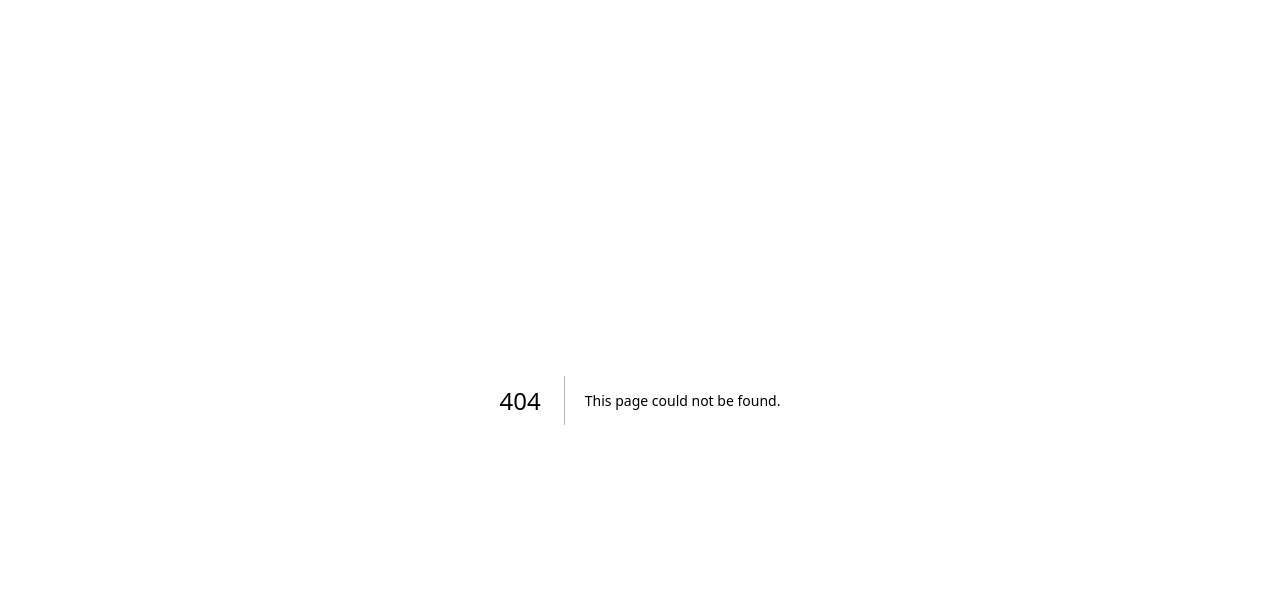
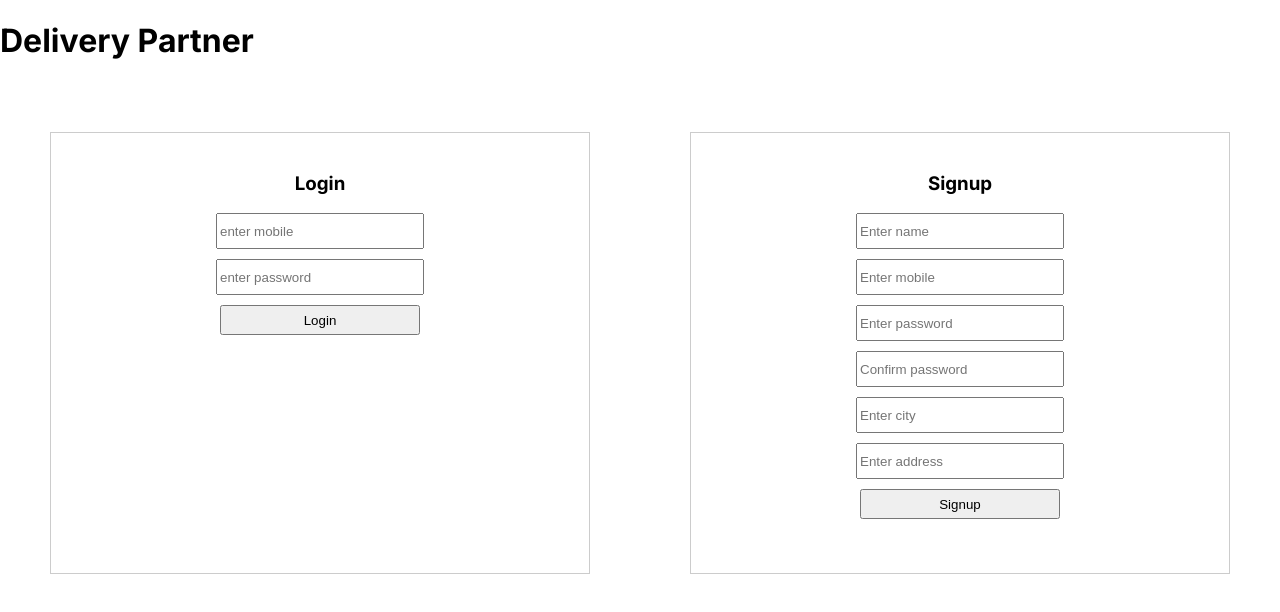
Before and after one commit to anil-sidhu/next-js-project, a Next.js app: page /deliverypartner in a window 1280 px wide. Before the commit this address had no page. Shown: the top 612 px of the page. Built offline with nearby package versions, Linux system fonts and the light colour scheme.

Commit message:
worked on delivery partner

```diff
--- a/src/app/_components/CustomerHeader.js
+++ b/src/app/_components/CustomerHeader.js
@@ -1,11 +1,12 @@
+'use client'
 import Link from "next/link"
 import { useRouter } from "next/navigation";
 import { useEffect, useState } from "react";
 
 const CustomerHeader = (props) => {
 
-    const userStorage = JSON.parse(localStorage.getItem('user'));
-    const cartStorage = JSON.parse(localStorage.getItem('cart'));
+    const userStorage = localStorage.getItem('user') && JSON.parse(localStorage.getItem('user'));
+    const cartStorage = localStorage.getItem('cart') && JSON.parse(localStorage.getItem('cart'));
     const [user, setUser] = useState(userStorage ? userStorage : undefined)
     const [cartNumber, setCartNumber] = useState(cartStorage?.length)
     const [cartItem, setCartItem] = useState(cartStorage);
--- a/src/app/api/customer/locations/route.js
+++ b/src/app/api/customer/locations/route.js
@@ -7,7 +7,7 @@ import { NextResponse } from "next/server";
 export async function GET(){
     await mongoose.connect(connectionStr,{useNewUrlParser:true})
     let result = await restaurantSchema.find();
-    result = result.map((item)=>item.city.charAt(0).toUpperCase()+ item.city.slice(1));
+    result = result.map((item)=>item?.city?.charAt(0).toUpperCase()+ item?.city?.slice(1));
 
     result = [...new Set(result.map((item)=>item))]
 
--- /dev/null
+++ b/src/app/deliverypartner/page.js
@@ -0,0 +1,64 @@
+'use client'
+import { useState } from "react";
+
+const Page = () => {
+    const [loginMobile, setLoginMobile] = useState('');
+    const [loginPassword, setLoginPassword] = useState('');
+
+    const [name, setName] = useState('');
+    const [password, setPassword] = useState('');
+    const [confirmPassword, setConfirmPassword] = useState('');
+    const [city, setCity] = useState('');
+    const [address, setAddress] = useState('');
+    const [mobile, setMobile] = useState('');
+
+    return (
+        <div>
+            <h1>Delivery Partner</h1>
+            <div className="auth-container">
+
+                <div className="login-wrapper">
+                <h3>Login</h3>
+                    <div className="input-wrapper">
+                        <input type="text" placeholder="enter mobile" value={loginMobile} onChange={(event) => setLoginMobile(event.target.value)} className="input-field" />
+                    </div>
+                    <div className="input-wrapper">
+                        <input type="password" placeholder="enter password" value={loginPassword} onChange={(event) => setLoginPassword(event.target.value)} className="input-field" />
+                    </div>
+                    <div className="input-wrapper">
+                        <button className="button">Login</button>
+                    </div>
+
+                </div>
+                <div className="signup-wrapper">
+                <h3>Signup</h3>
+                    <div className="input-wrapper">
+                        <input type="text" className="input-field" value={name} onChange={(event) => setName(event.target.value)} placeholder="Enter name" />
+                    </div>
+                    <div className="input-wrapper">
+                        <input type="text" className="input-field" value={mobile} onChange={(event) => setMobile(event.target.value)} placeholder="Enter mobile" />
+                    </div>
+
+                    <div className="input-wrapper">
+                        <input type="text" className="input-field" value={password} onChange={(event) => setPassword(event.target.value)} placeholder="Enter password" />
+                    </div>
+                    <div className="input-wrapper">
+                        <input type="text" className="input-field" value={confirmPassword} onChange={(event) => setConfirmPassword(event.target.value)} placeholder="Confirm password" />
+                    </div>
+                    <div className="input-wrapper">
+                        <input type="text" className="input-field" value={city} onChange={(event) => setCity(event.target.value)} placeholder="Enter city" />
+                    </div>
+                    <div className="input-wrapper">
+                        <input type="text" className="input-field" value={address} onChange={(event) => setAddress(event.target.value)} placeholder="Enter address" />
+                    </div>
+
+                    <div className="input-wrapper">
+                        <button className="button">Signup</button>
+                    </div>
+                </div>
+            </div>
+        </div>
+    )
+}
+
+export default Page;
--- a/src/app/globals.css
+++ b/src/app/globals.css
@@ -237,3 +237,17 @@ width: 50%;
   border-radius: 4px;
   cursor: pointer;
 }
+
+
+.auth-container{
+  display: flex;
+}
+
+.login-wrapper,.signup-wrapper{
+  height: 400px;
+  border: 1px solid #ccc;
+  margin: 50px;
+  padding: 20px;
+  width: 50%;
+  text-align: center;
+}
```
